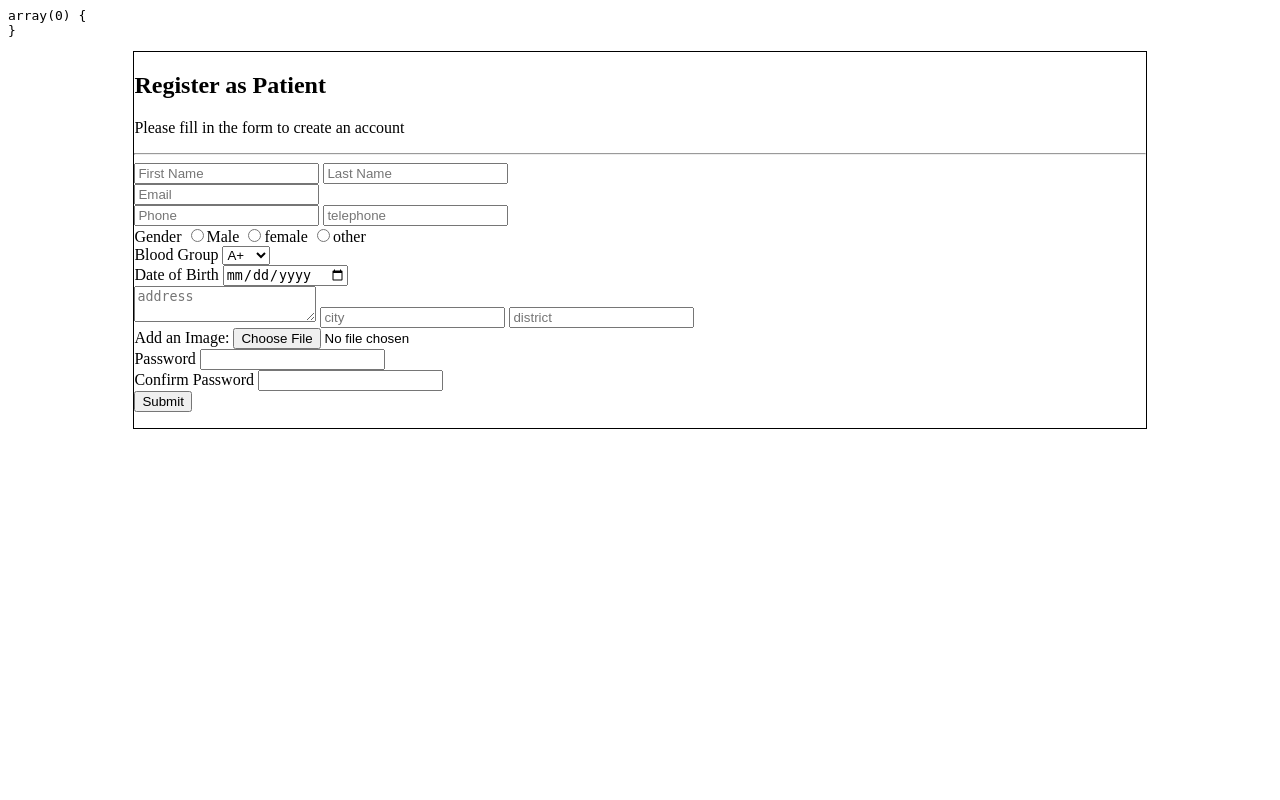
After one commit to Bhowmik-puja/health_care, a PHP site: page /patientReg.php in a window 1280 px wide. The commit adds this page. Run offline with PHP 8.4, Linux system fonts and the light colour scheme.

Commit message:
form added

```diff
--- /dev/null
+++ b/database.php
@@ -0,0 +1,4 @@
+<?PHP
+$pdo = new PDO('mysql:host=localhost;port=3306;dbname=health_care','root','');
+$pdo->setAttribute(PDO::ATTR_ERRMODE, PDO::ERRMODE_EXCEPTION);
+return $pdo;
--- a/index.php
+++ b/index.php
@@ -20,10 +20,10 @@ require_once "header.php";
                         <a href="">Appointment</a>
                     </li>
                     <li>
-                        <a href="">SignIn</a>
+                        <a href="">Login</a>
                     </li>
                     <li>
-                        <a href="">Login</a>
+                        <a href="patientReg.php" >SignIn</a>
                     </li>
                 </ul>
             </div>
--- /dev/null
+++ b/patientReg.php
@@ -0,0 +1,101 @@
+<?php
+$pdo= require_once"database.php";
+echo '<pre>';
+var_dump($_POST);
+echo '</pre>';
+if($_SERVER['REQUEST_METHOD']=='POST'){
+
+$firstName = $_POST['firstName'];
+$lastName = $_POST['lastName'];
+$email = $_POST['email'];
+$phone = $_POST['phone'];
+$telephone = $_POST['telephone'];
+$gender = $_POST['gender'];
+$bloodGrp = $_POST['bloodgrp'];
+$dob = $_POST['dob'];
+$address = $_POST['address'];
+$city = $_POST['city'];
+$district = $_POST['district'];
+// $image = $_POST['image'];
+$password = $_POST['password'];
+
+$stmt = $pdo->prepare("INSERT INTO patients (firstName,lastName,email,phone,telephone, gender, bloodGrp, dob,address,city,district,image,password) VALUES (:firstName,:lastName,:email,:phone,:telephone,:gender,:bloodGrp,:dob,:address,:city,:district,:image,:password)");
+
+$stmt->bindValue(':firstName',$firstName);
+$stmt->bindValue(':lastName',$lastName);
+$stmt->bindValue(':email',$email);
+$stmt->bindValue(':phone',$phone);
+$stmt->bindValue(':telephone',$telephone);
+$stmt->bindValue(':gender',$gender);
+$stmt->bindValue(':bloodGrp',$bloodGrp);
+$stmt->bindValue(':dob',$dob);
+$stmt->bindValue(':address',$address);
+$stmt->bindValue(':city',$city);
+$stmt->bindValue(':district',$district);
+$stmt->bindValue(':image',' ');
+$stmt->bindValue(':password',$password);
+$stmt->execute();
+}
+?>
+<!DOCTYPE html>
+<html lang="en">
+
+<head>
+    <meta charset="UTF-8">
+    <meta http-equiv="X-UA-Compatible" content="IE=edge">
+    <meta name="viewport" content="width=device-width, initial-scale=1.0">
+    <link rel="stylesheet" href="regForm.css">
+    <title>Document</title>
+</head>
+
+<body>
+    <section class="main">
+        <form action="" method="post">
+            <h1>Register as Patient</h1>
+            <p>Please fill in the form to create an account</p>
+            <hr>
+            <label for="fname"></label>
+            <input type="text" placeholder="First Name" name="firstName">
+            <input type="text" placeholder="Last Name" name="lastName"><br>
+            <input type="text" placeholder="Email" name="email"><br>
+            <input type="text" placeholder="Phone" name="phone">
+            <input type="text" placeholder="telephone" name="telephone"><br>
+            <span>Gender</span>
+            <input type="radio" name="gender"  value = "male"id="male">Male
+            <input type="radio" name="gender" value="female" id="female">female
+            <input type="radio" name="gender" value="other" id="other">other
+            <br>
+            <span>Blood Group</span>
+            <select  name="bloodgrp" >
+                <option value="A+">A+</option>
+                <option value="O+">O+</option>
+                <option value="B+">B+</option>
+                <option value="AB+">AB+</option>
+                <option value="A-">A-</option>
+                <option value="O-">O-</option>
+                <option value="B-">B-</option>
+                <option value="AB-">AB-</option>
+            </select>
+            <br>
+            <span>Date of Birth</span>
+            <input type="date" name="dob">
+            <br>
+            <textarea type="text" placeholder="address" name="address"></textarea>
+            <input type="text" placeholder="city" name="city">
+            <input type="text" placeholder="district" name="district">
+            <br>
+            <label>Add an Image:</label>
+            <input type="file" name="image">
+            <br>
+            <label for="">Password</label>
+            <input type="password" name="password">
+            <br>
+            <label for="">Confirm Password</label>
+            <input type="password" name="password">
+            <br>
+            <input type="submit" name="submit">
+        </form>
+    </section>
+</body>
+
+</html>
--- /dev/null
+++ b/regForm.css
@@ -0,0 +1,5 @@
+.main{
+    width: 80%;
+    margin: auto;
+    border: 1px solid black;
+}
--- a/style.css
+++ b/style.css
@@ -28,6 +28,7 @@ nav{
     flex: 1;
     text-align: right
 }
+
 nav  a{
     color: brown;
     text-decoration:none;
@@ -39,6 +40,7 @@ nav ul li{
     padding: 30px  15px 8px 10px;
     position: relative;
 }
+
 .doctors{
     width: 90%;
     margin: auto;
```
Also changed, not shown: doctors.php (+25 -6 lines).
